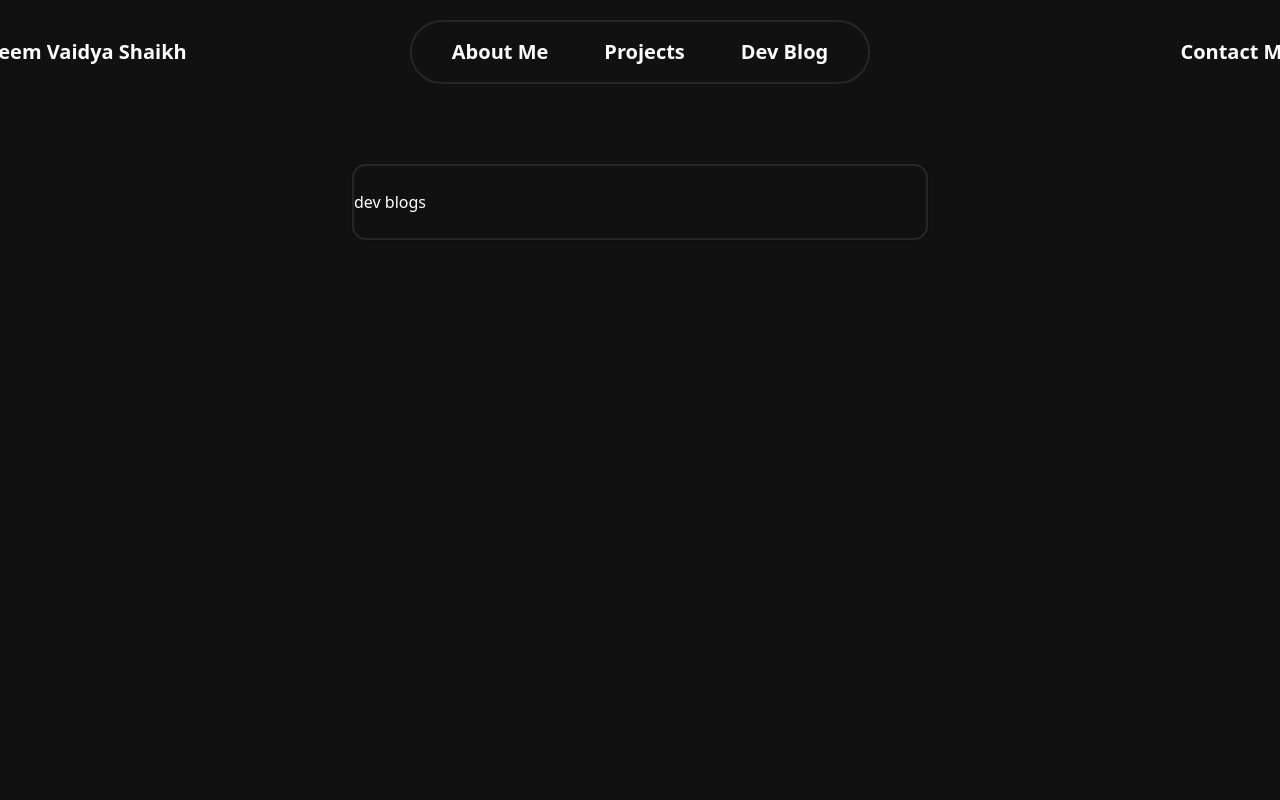
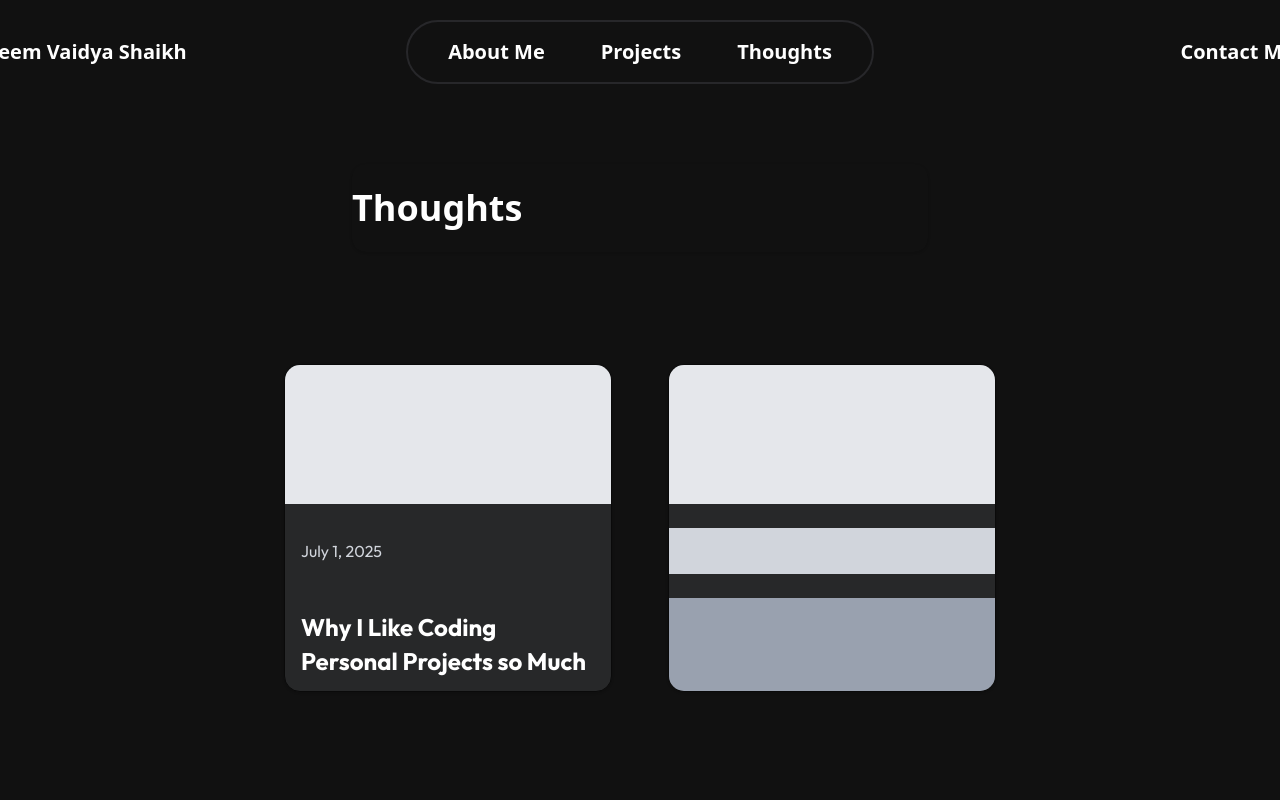
Before and after one commit to AazeemVS/Portfolio-Site, a React (Vite) app in the folder my-portfolio/: page /DevBlogs in a window 1280 px wide. Shown: the top 800 px of the page. Built offline with nearby package versions, Linux system fonts and the light colour scheme.

Commit message:
started working on the dev blogs page
I created a 2 column grid and started constructing my cards for each post.

```diff
--- a/my-portfolio/index.html
+++ b/my-portfolio/index.html
@@ -5,6 +5,10 @@
     <link rel="icon" type="image/svg+xml" href="/vite.svg" />
     <meta name="viewport" content="width=device-width, initial-scale=1.0" />
     <title>Aazeem Vaidya Shaikh - Full Stack and Game Developer</title>
+    <link
+      href="https://fonts.googleapis.com/css2?family=Outfit:wght@400;500;600;700&display=swap"
+      rel="stylesheet"
+    />
   </head>
   <body>
     <div id="root"></div>
--- a/my-portfolio/package.json
+++ b/my-portfolio/package.json
@@ -10,6 +10,7 @@
     "preview": "vite preview"
   },
   "dependencies": {
+    "@fontsource/outfit": "^5.2.6",
     "@radix-ui/react-icons": "^1.3.2",
     "@radix-ui/react-navigation-menu": "^1.2.13",
     "@radix-ui/react-slot": "^1.2.3",
--- a/my-portfolio/src/App.tsx
+++ b/my-portfolio/src/App.tsx
@@ -70,7 +70,7 @@ function NavBar() {
                   {[
                     ["About Me", "/AboutMe"],
                     ["Projects", "/Projects"],
-                    ["Dev Blog", "/DevBlogs"],
+                    ["Thoughts", "/DevBlogs"],
                   ].map(([label, path]) => (
                     <NavigationMenuLink
                       key={label}
--- a/my-portfolio/src/index.css
+++ b/my-portfolio/src/index.css
@@ -1,5 +1,10 @@
+@import url('https://fonts.googleapis.com/css2?family=Outfit:wght@400;500;600;700&display=swap');
 @import "tailwindcss";
 @import "tw-animate-css";
+
+@tailwind base;
+@tailwind components;
+@tailwind utilities;
 
 @custom-variant dark (&:is(.dark *));
 
@@ -113,3 +118,9 @@
 body{
   background-color:#111111;
 }
+
+@layer utilities {
+  .font-outfit {
+    font-family: 'Outfit', sans-serif;
+  }
+}
--- a/my-portfolio/src/pages/DevBlogs.tsx
+++ b/my-portfolio/src/pages/DevBlogs.tsx
@@ -1,17 +1,39 @@
 import React from "react";
-import {
-  Card,
-  CardContent,
-  CardDescription,
-  CardFooter,
-  CardHeader,
-  CardTitle,
-} from "@/components/ui/card";
+import { Card } from "@/components/ui/card";
+
 const DevBlogs: React.FC = () => (
   <>
-    <Card className="text-white">
-      <p>dev blogs</p>
+    <Card className="border-none mb-8">
+      <h2 className="text-white text-left text-4xl font-bold">Thoughts</h2>
     </Card>
+
+    <div className="max-w-3xl mx-auto px-4">
+      <div className="grid grid-cols-2 gap-8">
+        {/* 1st blog */}
+        <Card className="p-0 w-82 h-82 bg-[#272829] border border-2-black rounded-2xl overflow-hidden flex flex-col">
+          <div className="h-3/6 bg-gray-200" />
+          <div className="h-1/6 flex items-center px-4 text-gray-300 font-outfit text-[16px]">
+            July 1, 2025
+          </div>
+          <div className="h-2/6 flex items-center px-4 text-white text-xl font-bold font-outfit text-[24px]">
+            Why I Like Coding Personal Projects so Much
+          </div>
+        </Card>
+
+        {/* placeholder blogs */}
+        {[1, 2, 3].map((_, i) => (
+          <Card
+            key={i}
+            className="p-0 w-82 h-82 bg-[#272829] border border-2-black rounded-2xl overflow-hidden box-border"
+          >
+            <div className="h-3/6 bg-gray-200" />
+            <div className="h-1/6 bg-gray-300" />
+            <div className="h-2/6 bg-gray-400" />
+          </Card>
+        ))}
+      </div>
+    </div>
   </>
 );
+
 export default DevBlogs;
--- a/my-portfolio/src/pages/LandingPage.tsx
+++ b/my-portfolio/src/pages/LandingPage.tsx
@@ -52,7 +52,9 @@ const LandingPage: React.FC = () => {
           <CardTitle>
             <div className="flex flex-row w-full justify-between items-center gap-2">
               {/* Name (left-aligned) */}
-              <h1 className="text-4xl font-bold m-0">Aazeem Vaidya Shaikh</h1>
+              <h1 className="text-4xl font-outfit font-bold m-0">
+                Aazeem Vaidya Shaikh
+              </h1>
 
               {/* Social links (right-aligned) */}
               <div className="flex gap-2 justify-end">
@@ -110,13 +112,13 @@ const LandingPage: React.FC = () => {
                 <path d="M21 10c0 7-9 13-9 13s-9-6-9-13a9 9 0 0 1 18 0z"></path>
                 <circle cx="12" cy="10" r="3"></circle>
               </svg>
-              <p className="text-gray-400">
+              <p className="text-gray-400 font-outfit">
                 Seattle WA, Falls Church VA, Cambridge MA
               </p>
             </div>
           </CardDescription>
         </CardHeader>
-        <CardContent>
+        <CardContent className="font-outfit">
           <p>
             Hey I'm Aazeem, I'm a 20 year old full stack web, software, and game
             developer. I have been programming for 3 years, and I enjoy
```
Also changed, not shown: 1 other file (tests, documents, lock files or other folders).
